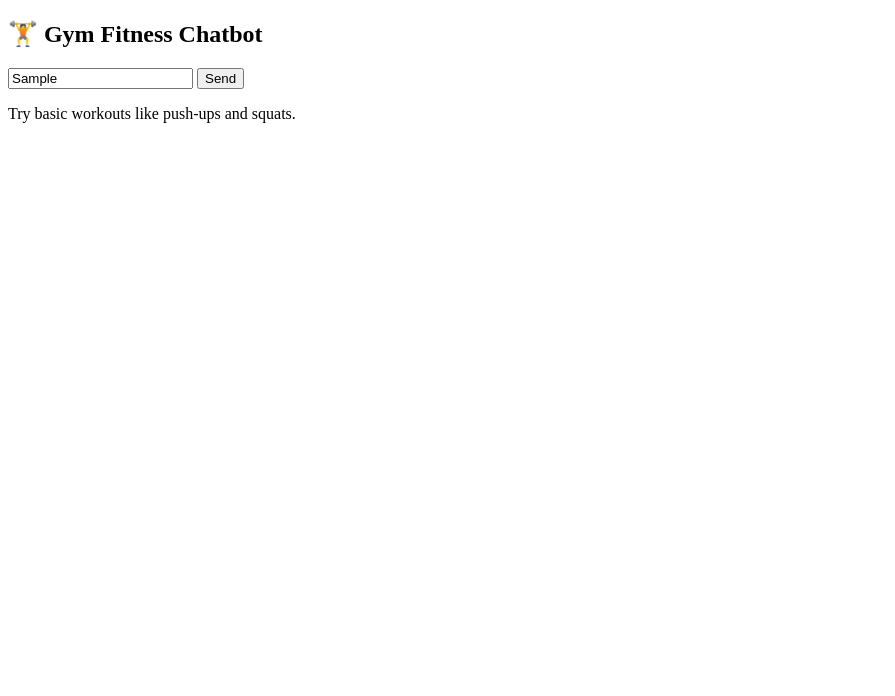
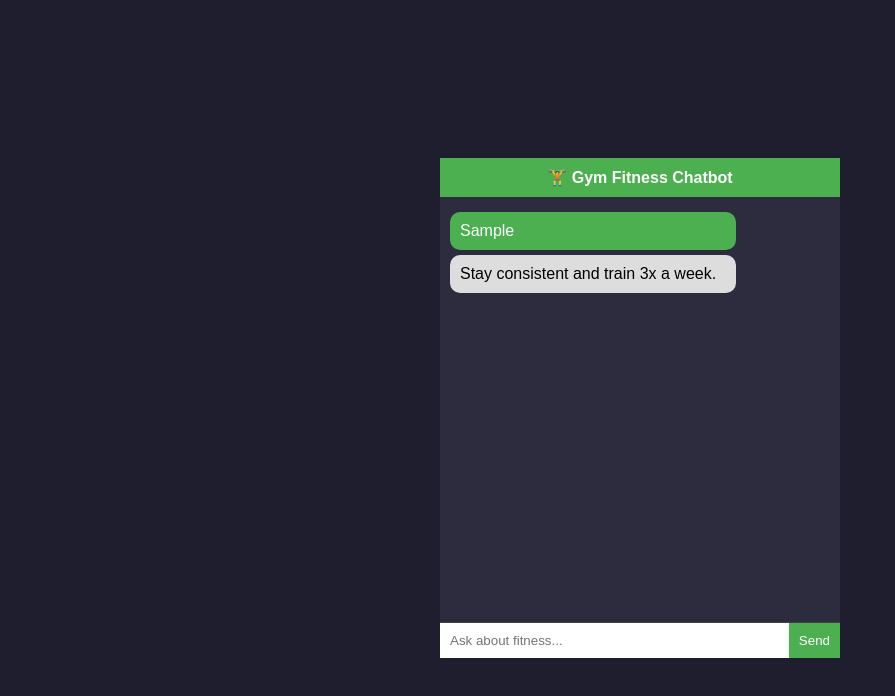
Before and after one commit to RianneLagura18/digital-twin-rag-project, a plain HTML site: page index.html in a window 1280 px wide. Both pictures are taken after typing "Sample" into the empty fields and a click on the button "Send". Shown: the whole page, without its empty margins (0-895 px from the left). Drawn offline with Linux system fonts and the light colour scheme.

Commit message:
Improved chatbot UI

```diff
--- a/index.html
+++ b/index.html
@@ -1,27 +1,130 @@
 <!DOCTYPE html>
 <html>
 <head>
-  <title>Gym Chatbot</title>
+  <title>Gym Fitness Chatbot</title>
+
+  <style>
+    body {
+      font-family: Arial;
+      background: #1e1e2f;
+      display: flex;
+      justify-content: center;
+      align-items: center;
+      height: 100vh;
+    }
+
+    .chat-box {
+      width: 400px;
+      height: 500px;
+      background: #2c2c3e;
+      border-radius: 10px;
+      display: flex;
+      flex-direction: column;
+    }
+
+    .header {
+      background: #4CAF50;
+      padding: 10px;
+      color: white;
+      text-align: center;
+      font-weight: bold;
+    }
+
+    .messages {
+      flex: 1;
+      padding: 10px;
+      overflow-y: auto;
+    }
+
+    .message {
+      margin: 5px 0;
+      padding: 10px;
+      border-radius: 10px;
+      max-width: 70%;
+    }
+
+    .user {
+      background: #4CAF50;
+      color: white;
+      align-self: flex-end;
+    }
+
+    .bot {
+      background: #ddd;
+      align-self: flex-start;
+    }
+
+    .input-area {
+      display: flex;
+      border-top: 1px solid #444;
+    }
+
+    input {
+      flex: 1;
+      padding: 10px;
+      border: none;
+      outline: none;
+    }
+
+    button {
+      padding: 10px;
+      background: #4CAF50;
+      color: white;
+      border: none;
+      cursor: pointer;
+    }
+  </style>
 </head>
 
 <body>
 
-<h2>🏋️ Gym Fitness Chatbot</h2>
+<div class="chat-box">
+  <div class="header">🏋️ Gym Fitness Chatbot</div>
 
-<input type="text" id="input" placeholder="Ask something..." />
-<button onclick="send()">Send</button>
+  <div class="messages" id="messages"></div>
 
-<p id="response"></p>
+  <div class="input-area">
+    <input type="text" id="input" placeholder="Ask about fitness..." />
+    <button onclick="send()">Send</button>
+  </div>
+</div>
 
 <script>
 function send() {
-  const input = document.getElementById("input").value;
-  document.getElementById("response").innerText = "Thinking...";
+  const input = document.getElementById("input");
+  const text = input.value;
+
+  if (!text) return;
+
+  addMessage(text, "user");
+  input.value = "";
+
+  addMessage("Thinking...", "bot");
 
   setTimeout(() => {
-    document.getElementById("response").innerText =
-      "Try basic workouts like push-ups and squats.";
+    document.getElementById("messages").lastChild.remove();
+
+    let response = "Stay consistent and train 3x a week.";
+
+    if (text.toLowerCase().includes("beginner")) {
+      response = "Start with squats, push-ups, and light cardio.";
+    } else if (text.toLowerCase().includes("lose weight")) {
+      response = "Combine cardio with calorie deficit diet.";
+    }
+
+    addMessage(response, "bot");
   }, 1000);
+}
+
+function addMessage(text, type) {
+  const messages = document.getElementById("messages");
+
+  const msg = document.createElement("div");
+  msg.classList.add("message", type);
+  msg.innerText = text;
+
+  messages.appendChild(msg);
+  messages.scrollTop = messages.scrollHeight;
 }
 </script>
 
```
Also changed, not shown: Design.md (+23 -0 lines), Implementation.md (+13 -0 lines).
